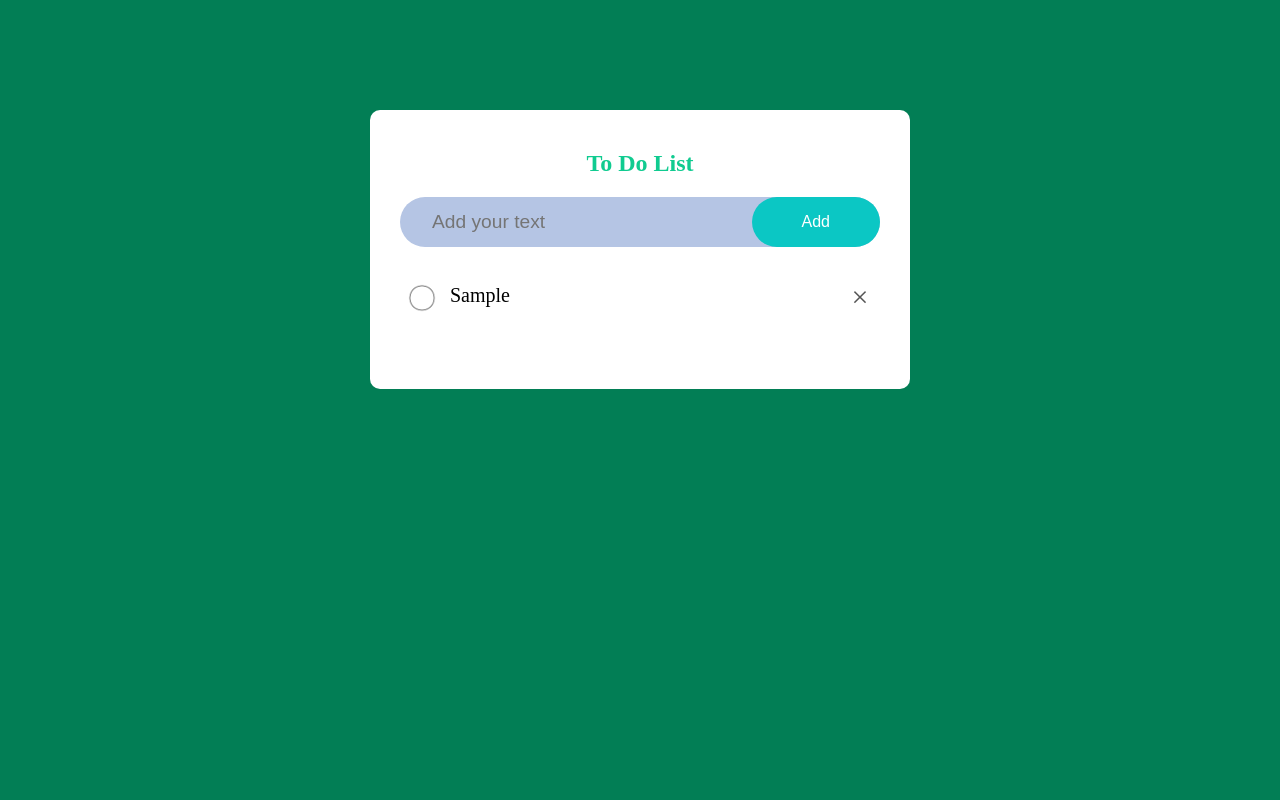
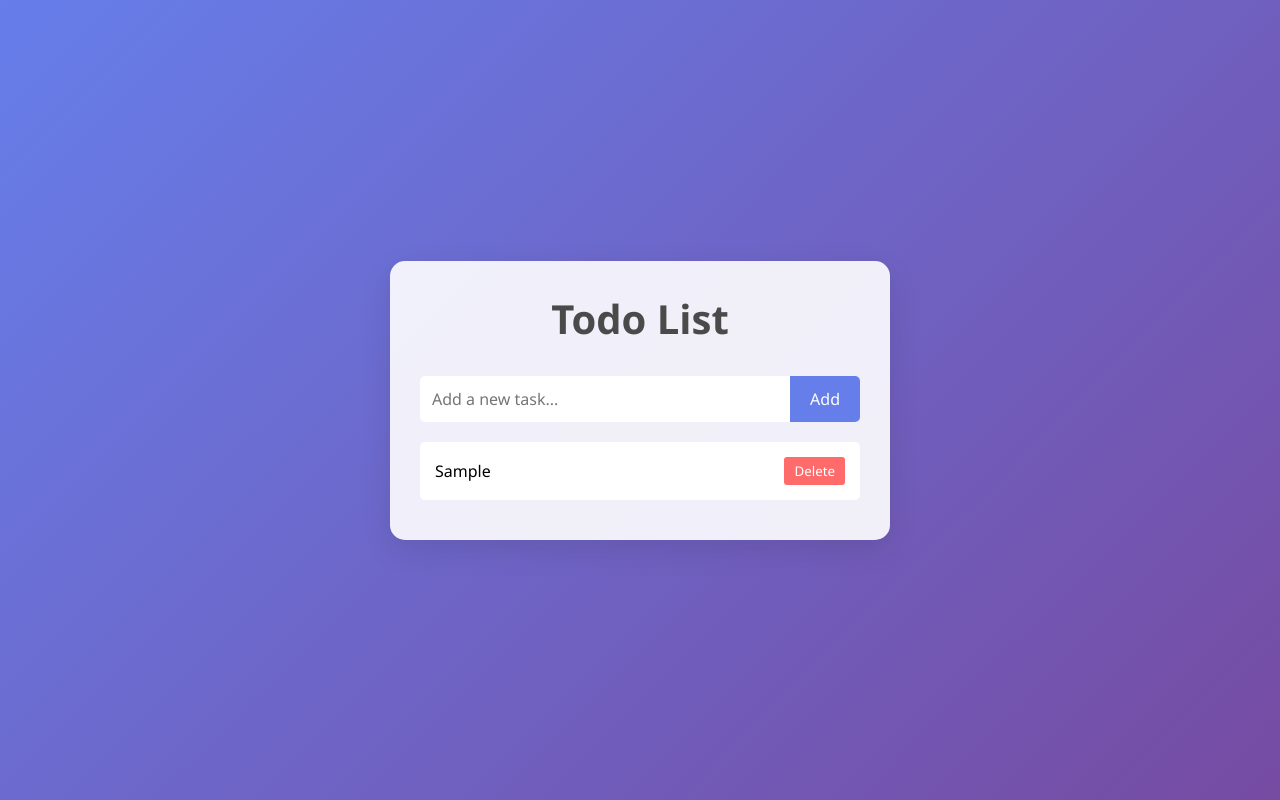
Before and after one commit to ilkiinz/To-do-List, a plain HTML site: page index.html in a window 1280 px wide. Both pictures are taken after typing "Sample" into the empty fields and a click on the button "Add". Drawn offline with nearby package versions, Linux system fonts and the light colour scheme.

Commit message:
edit last js code

```diff
--- a/index.html
+++ b/index.html
@@ -3,22 +3,19 @@
 <head>
     <meta charset="UTF-8">
     <meta name="viewport" content="width=device-width, initial-scale=1.0">
-    <title>Document</title>
-    <link rel="stylesheet" href="https://cdn.jsdelivr.net/npm/bootstrap-icons@1.11.1/font/bootstrap-icons.css">
-    <link rel="stylesheet" href="style.css">
+    <link rel="stylesheet" href="./style.css">
+    <title>Beautiful Todo List</title>
 </head>
 <body>
     <div class="container">
-<div class="todo">
-    <h2>To Do List</h2>
-    <div class="class">
-        <input type="text" id="input-box" placeholder="Add your text">
-        <button onclick="addTask()">Add</button>
+        <h1>Todo List</h1>
+        <div class="input-container">
+            <input type="text" id="todo-input" placeholder="Add a new task...">
+            <button id="add-button">Add</button>
+        </div>
+        <ul id="todo-list"></ul>
     </div>
-    <ul id="list">
-    </ul>
-</div>
-    </div>
-    <script src="main.js"></script>
+
+    <script src="./main.js"></script>
 </body>
 </html>
--- a/main.js
+++ b/main.js
@@ -1,33 +1,30 @@
-const inputBox = document.getElementById("input-box");
-const listt = document.getElementById("list");
+const todoInput = document.getElementById('todo-input');
+const addButton = document.getElementById('add-button');
+const todoList = document.getElementById('todo-list');
 
-function addTask() {
-    if (inputBox.value !== "") {
-        let li = document.createElement("li");
-        li.innerHTML = inputBox.value;
-        listt.appendChild(li);
-
-        const span = document.createElement("span");
-        span.innerHTML = "\u00d7";
-        li.appendChild(span);
-
-        span.onclick = function () {
-            let li = span.parentElement;
-            li.style.display = 'none';
-        }
-    }
-    inputBox.value = "";
-
-}
-
-inputBox.addEventListener("keydown", function (e) {
-    if (e.key === "Enter") {
-        addTask();
+addButton.addEventListener('click', addTodo);
+todoInput.addEventListener('keypress', (e) => {
+    if (e.key === 'Enter') {
+        addTodo();
     }
 });
 
-listt.addEventListener("click", function (e) {
-    if (e.target.tagName === "LI") {
-        e.target.classList.toggle("check");
+function addTodo() {
+    const todoText = todoInput.value.trim();
+    if (todoText) {
+        const li = document.createElement('li');
+        li.innerHTML = `
+            <span>${todoText}</span>
+            <button class="delete-btn">Delete</button>
+        `;
+        todoList.appendChild(li);
+        todoInput.value = '';
+
+        li.querySelector('.delete-btn').addEventListener('click', () => {
+            li.style.animation = 'fadeIn 0.5s ease reverse';
+            setTimeout(() => {
+                todoList.removeChild(li);
+            }, 500);
+        });
     }
-});
+}
--- a/style.css
+++ b/style.css
@@ -1,110 +1,115 @@
-*{
+
+* {
     margin: 0;
     padding: 0;
     box-sizing: border-box;
+    font-family: 'Segoe UI', Tahoma, Geneva, Verdana, sans-serif;
 }
 
-.container{
-    width: 100%;
+body {
     min-height: 100vh;
-    background-color: rgb(2, 126, 85);
-    padding: 10px;
+    background: linear-gradient(135deg, #667eea 0%, #764ba2 100%);
+    padding: 20px;
+    display: flex;
+    justify-content: center;
+    align-items: center;
 }
 
-.todo{
+.container {
+    background-color: rgba(255, 255, 255, 0.9);
+    border-radius: 15px;
+    padding: 30px;
+    box-shadow: 0 10px 30px rgba(0, 0, 0, 0.1);
     width: 100%;
-    max-width: 540px;
-    background-color: #fff;
-    margin: 100px auto ;
-    padding: 40px 30px 70px;
-    border-radius: 10px;
-}
-.todo h2{
-    color: rgb(16, 203, 144);
-    display: flex;
-    align-items: center;
-    justify-content: center;
-    margin-bottom: 20px;
-
+    max-width: 500px;
 }
 
-.class{
-    display: flex;
-    align-items: center;
-    justify-content: space-between;
-    background-color: #b5c5e4;
-    border-radius: 30px;
-    padding-left: 20px;
-    margin-bottom: 25px;
+h1 {
+    text-align: center;
+    color: #4a4a4a;
+    margin-bottom: 30px;
+    font-size: 2.5rem;
 }
 
-input{
-flex: 1;
-border: none;
-outline: none;
-background: transparent;
-padding: 12px;
-font-size: larger;
-
+.input-container {
+    display: flex;
+    margin-bottom: 20px;
 }
 
-button{
+#todo-input {
+    flex-grow: 1;
+    padding: 12px;
     border: none;
+    border-radius: 5px 0 0 5px;
+    font-size: 1rem;
     outline: none;
-    padding: 16px 50px;
-    background-color: rgb(11, 199, 196);
-    color: #fff;
-    font-size: 16px;
-    cursor: pointer;
-    border-radius: 50px;
 }
 
-ul li{
-    list-style: none;
-    font-size: 20px;
-    padding: 12px 8px 12px 50px;
+#add-button {
+    padding: 12px 20px;
+    background-color: #667eea;
+    color: white;
+    border: none;
+    border-radius: 0 5px 5px 0;
     cursor: pointer;
-    position: relative;
+    font-size: 1rem;
+    transition: background-color 0.3s ease;
 }
 
-ul li::before{
-    content:"";
-    position: absolute;
-    height: 28px;
-    width: 28px;
-    border-radius: 10%;
-    background-image: url(./uncheck.png);
-    background-size: cover;
-    background-position: center;
-top: 12px;
-left: 8px;
-
+#add-button:hover {
+    background-color: #5a6fd6;
 }
 
-
-.check{
-    color: #555;
-    text-decoration: line-through;
+ul {
+    list-style-type: none;
 }
 
-.check::before{
-    background-image: url(./icons8-check-48.png);
-    width: 40px;
+li {
+    background-color: white;
+    padding: 15px;
+    border-radius: 5px;
+    margin-bottom: 10px;
+    display: flex;
+    justify-content: space-between;
+    align-items: center;
+    transition: all 0.3s ease;
+    animation: fadeIn 0.5s ease;
 }
 
- ul li span{
-    position: absolute;
-    right: 0;
-    top: 5px;
-    width: 40px;
-    height: 40px;
-    border-radius: 90px;
-    font-size: 30px;
-    color: #555;
-    line-height: 40px;
-    text-align: center;
+li:hover {
+    transform: translateY(-3px);
+    box-shadow: 0 5px 15px rgba(0, 0, 0, 0.1);
+}
 
+.delete-btn {
+    background-color: #ff6b6b;
+    color: white;
+    border: none;
+    padding: 5px 10px;
+    border-radius: 3px;
+    cursor: pointer;
+    transition: background-color 0.3s ease;
 }
-ul li span:hover{
-    background-color: #edeef0;
+
+.delete-btn:hover {
+    background-color: #ff5252;
 }
+
+@keyframes fadeIn {
+    from { opacity: 0; transform: translateY(10px); }
+    to { opacity: 1; transform: translateY(0); }
+}
+
+@media (max-width: 600px) {
+    .container {
+        padding: 20px;
+    }
+
+    h1 {
+        font-size: 2rem;
+    }
+
+    #todo-input, #add-button {
+        font-size: 0.9rem;
+    }
+}
```
Also changed, not shown: icons8-check-48.png (deleted), uncheck.png (deleted).
